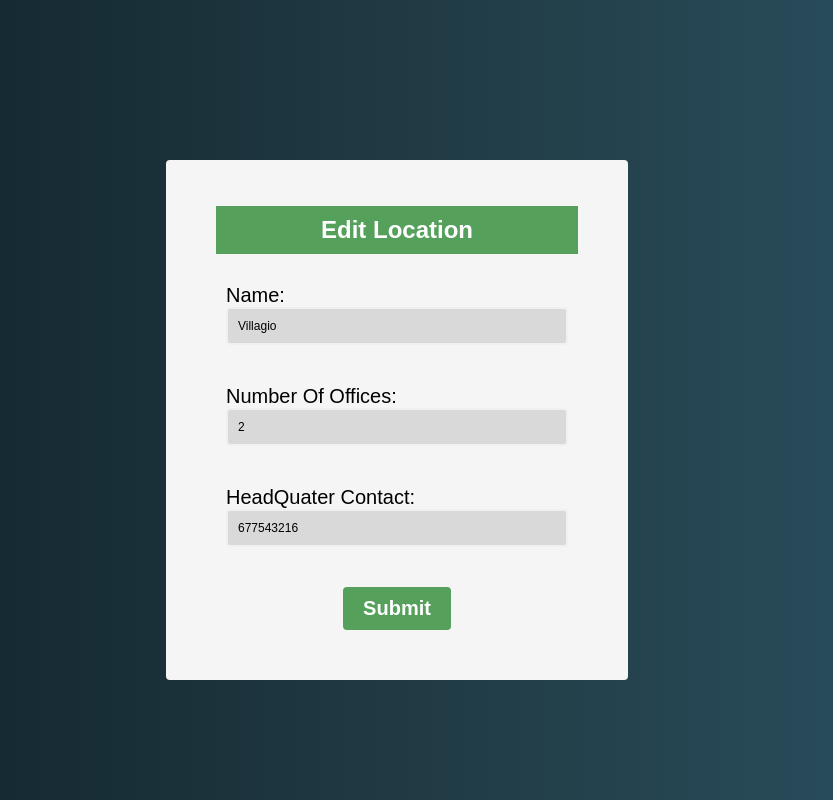
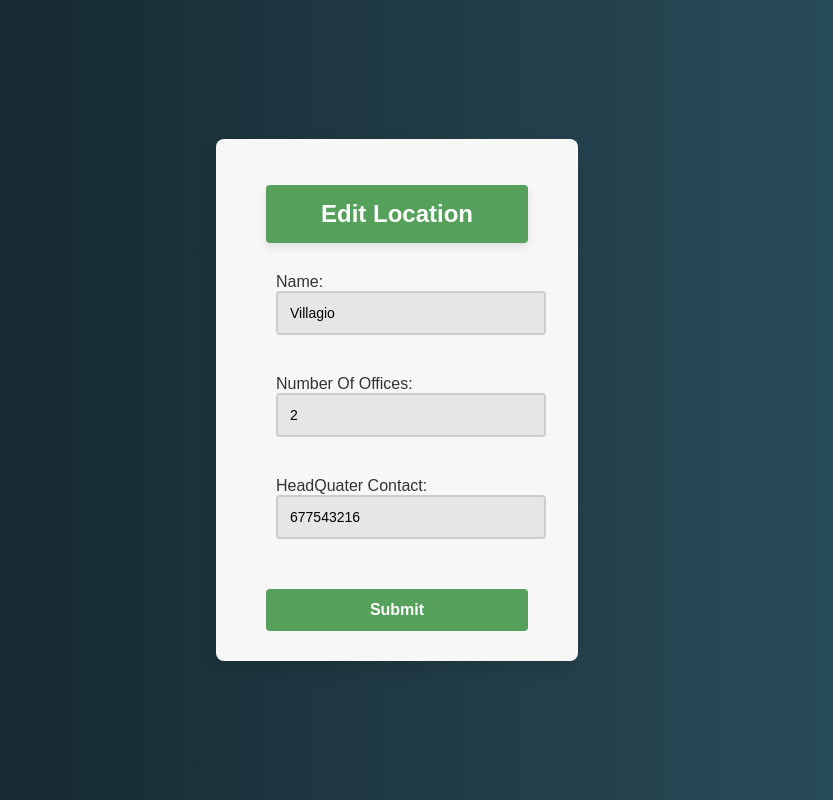
Before and after one commit to Aristocratjnr/device-inventory-system, a Flask app: a page that uses templates/edit_location.html in a window 1280 px wide. Shown: the whole page, without its empty margins (243-1076 px from the left). Run offline with Flask 3, Linux system fonts and the light colour scheme.

Commit message:
Update CSS styles for improved user experience and responsiveness

```diff
--- a/static/style.css
+++ b/static/style.css
@@ -1,54 +1,98 @@
 body {
     background: linear-gradient(to right, #0f2027, #203a43, #2c5364);
     font-family: 'Poppins', sans-serif;
+    margin: 0;
+    height: 100vh;
+    display: flex;
+    justify-content: center;
+    align-items: center;
+    color: #333;
 }
 
 .container {
     width: 362px;
-    height: 460px;
-    margin: 20vh auto 0 auto;
+    height: auto;
     padding: 30px 50px;
-    background-color: whitesmoke;
-    border-radius: 4px;
-    font-size: 20px;
+    background-color: #f7f7f7;
+    border-radius: 8px;
+    box-shadow: 0 8px 16px rgba(0, 0, 0, 0.1);
+    font-size: 16px;
+    box-sizing: border-box;
 }
 
 #form h1 {
-    color: #FFFFFF;
+    color: #fff;
     text-align: center;
     background-color: #55A15C;
-    font-size: x-large;
-    padding: 10px;
+    font-size: 1.5em;
+    padding: 15px;
+    border-radius: 4px;
+    margin-bottom: 20px;
+    box-shadow: 0 4px 8px rgba(0, 0, 0, 0.1);
 }
 
 #form #mybtn {
-    padding: 10px 20px;
+    padding: 12px 20px;
     font-size: 1em;
     font-weight: bold;
     color: white;
     background-color: #55A15C;
     border: none;
     border-radius: 4px;
-    margin-top: 30px;
+    margin-top: 20px;
+    cursor: pointer;
+    transition: background-color 0.3s ease, transform 0.3s ease;
+    width: 100%;
+}
+
+#form #mybtn:hover {
+    background-color: #3e8043;
+    transform: translateY(-2px);
 }
 
 .input-control {
     display: flex;
     flex-direction: column;
+    margin-bottom: 20px;
 }
 
 .input-control input {
-    border: 2px solid #f0f0f0;
-	border-radius: 4px;
-	display: block;
-	font-size: 12px;
-	padding: 10px;
-	width: 292;
-    height: 38;
-    background-color: #D9D9D9;
+    border: 2px solid #ccc;
+    border-radius: 4px;
+    font-size: 14px;
+    padding: 12px;
+    width: 100%;
+    background-color: #e6e6e6;
+    transition: border-color 0.3s ease, background-color 0.3s ease;
 }
 
-#form .input-control{
+.input-control input:focus {
+    border-color: #55A15C;
+    background-color: #fff;
+}
+
+#form .input-control {
     padding: 10px;
-    margin-top: 20px;
 }
+
+@media (max-width: 400px) {
+    .container {
+        width: 90%;
+        padding: 20px;
+    }
+
+    #form h1 {
+        font-size: 1.2em;
+        padding: 10px;
+    }
+
+    #form #mybtn {
+        font-size: 0.9em;
+        padding: 10px;
+    }
+
+    .input-control input {
+        font-size: 12px;
+        padding: 10px;
+    }
+}
```
Also changed, not shown: instance/OIS.db.
